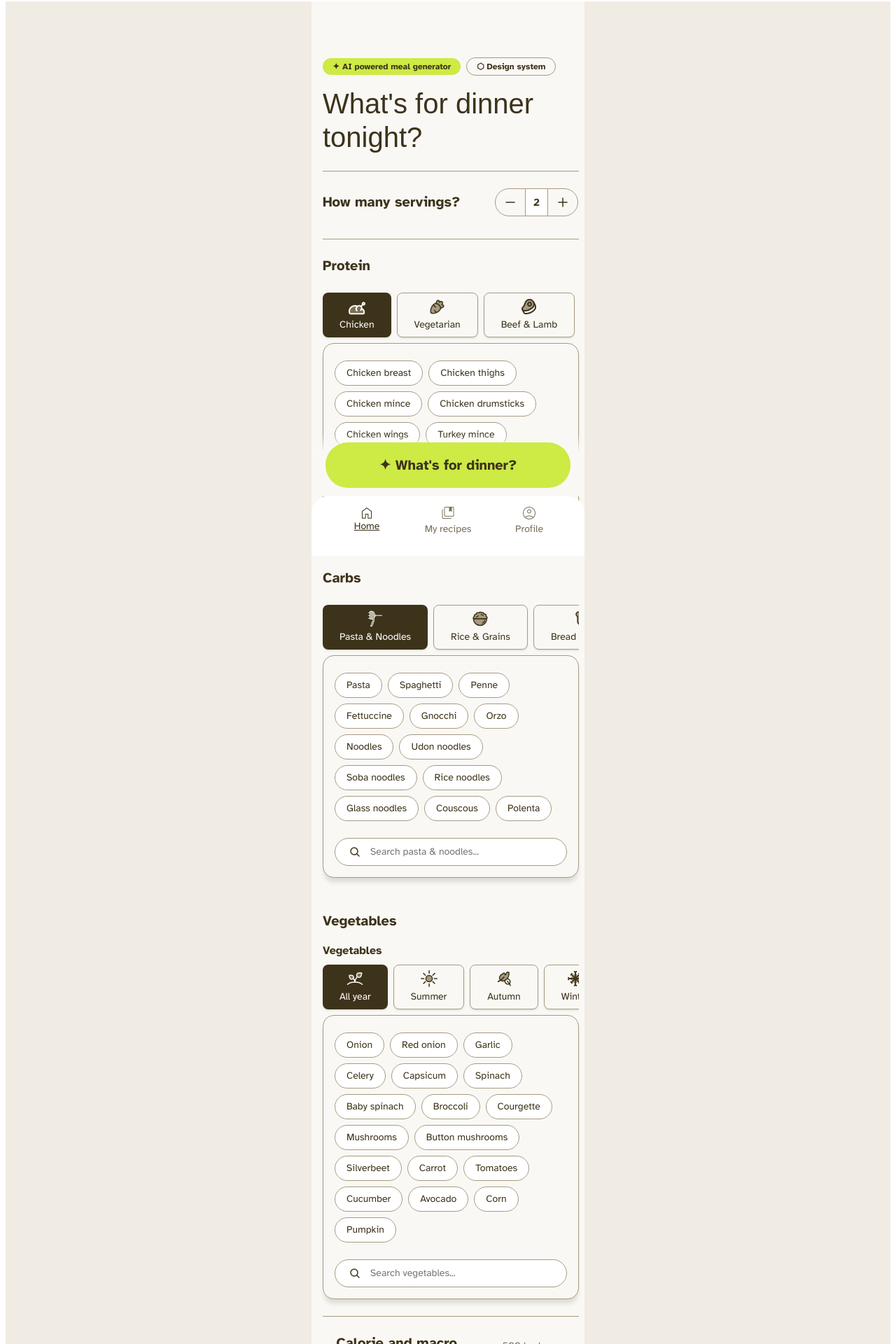
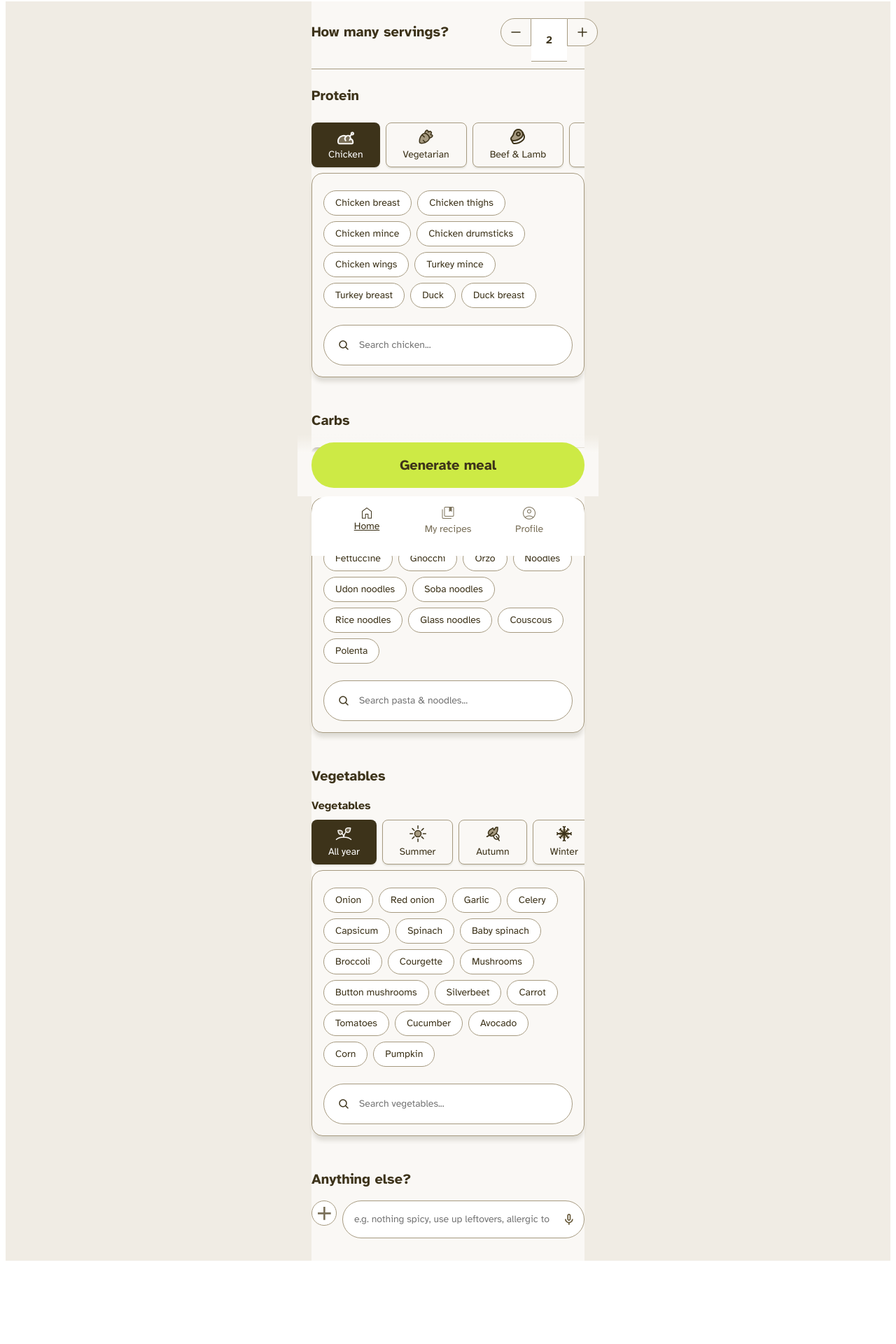
Before and after one commit to jamesrrweeks/wfdt, a React (Vite) app: page / in a window 1280 px wide. Shown: the part 6-1926 px from the top of the page at 70% size. After the commit the page ends 1815 px from the top, so only its background shows below. Built offline with nearby package versions, Linux system fonts and the light colour scheme; a web font is replaced by a local one.

Commit message:
Update InputScreen.jsx

```diff
--- a/src/components/InputScreen.jsx
+++ b/src/components/InputScreen.jsx
@@ -1,46 +1,24 @@
 import { useState } from "react";
 import { C, SPACE, T, F } from "../tokens.js";
-import { CURRENT_SEASON, PROTEIN_CATEGORIES, CARB_CATEGORIES, DEFAULT_MACROS } from "../data.jsx";
+import { CURRENT_SEASON, PROTEIN_CATEGORIES, CARB_CATEGORIES } from "../data.jsx";
 import CategoryChipSelector from "./CategoryChipSelector.jsx";
 import VegSelector from "./VegSelector.jsx";
-import MacroSelector, { CalorieSlider } from "./MacroSelector.jsx";
 import Stepper from "./Stepper.jsx";
 import AddContext from "./AddContext.jsx";
 
 export default function InputScreen({ onGenerate, isLoading, onShowDS }) {
-  const [season, setSeason]           = useState(CURRENT_SEASON);
-  const [proteins, setProteins]       = useState(["Any"]);
-  const [carbs, setCarbs]             = useState(["Any"]);
-  const [veg, setVeg]                 = useState(["Any"]);
-  const [calories, setCalories]       = useState(500);
-  const [macros, setMacros]           = useState(DEFAULT_MACROS);
-  const [people, setPeople]           = useState(2);
-  const [freeNotes, setFreeNotes]     = useState([]);
-  const [detailsOpen, setDetailsOpen] = useState(false);
+  const [season, setSeason]       = useState(CURRENT_SEASON);
+  const [proteins, setProteins]   = useState(["Any"]);
+  const [carbs, setCarbs]         = useState(["Any"]);
+  const [veg, setVeg]             = useState(["Any"]);
+  const [people, setPeople]       = useState(2);
+  const [freeNotes, setFreeNotes] = useState([]);
 
   const handleSeasonChange = (s) => { setSeason(s); setVeg(["Any"]); };
   const removeFreeNote = (i) => setFreeNotes(prev => prev.filter((_,idx) => idx !== i));
 
   return (
-    <div style={{ padding:"80px 8px 220px 16px" }}>
-      <style>{`
-        @keyframes spin{from{transform:rotate(0deg)}to{transform:rotate(360deg)}}
-        *{box-sizing:border-box} ::-webkit-scrollbar{display:none} input:focus,textarea:focus{outline:none}
-      `}</style>
-
-      {/* Header */}
-      <div style={{ paddingBottom:`${SPACE.m}px`, borderBottom:`1px solid ${C.strokeStrong}` }}>
-        <div style={{ display:"flex", alignItems:"center", gap:`${SPACE.xs}px`, marginBottom:`${SPACE.s}px`, flexWrap:"wrap" }}>
-          <div style={{ display:"inline-flex", alignItems:"center", background:C.primary, borderRadius:"100px", padding:"5px 14px" }}>
-            <span style={{ fontSize:"12px", fontWeight:"700", color:C.textStrong, fontFamily:F }}>✦ AI powered meal generator</span>
-          </div>
-          <button onClick={onShowDS} style={{ display:"inline-flex", alignItems:"center", background:"transparent", border:`1px solid ${C.strokeStrong}`, borderRadius:"100px", padding:"5px 14px", cursor:"pointer" }}>
-            <span style={{ fontSize:"12px", fontWeight:"700", color:C.textStrong, fontFamily:F }}>⬡ Design system</span>
-          </button>
-        </div>
-        <h1 style={{ ...T.h1, color:C.textStrong, margin:0 }}>What's for dinner tonight?</h1>
-      </div>
-
+    <>
       {/* Serves */}
       <div style={{ padding:`${SPACE.m}px 0 ${SPACE.l}px`, borderBottom:`1px solid ${C.strokeStrong}`, display:"flex", justifyContent:"space-between", alignItems:"center" }}>
         <div style={{ ...T.h3, color:C.textStrong }}>How many servings?</div>
@@ -63,26 +41,6 @@ export default function InputScreen({ onGenerate, isLoading, onShowDS }) {
       <div style={{ padding:`${SPACE.m}px 0`, display:"flex", flexDirection:"column", gap:`${SPACE.s}px` }}>
         <div style={{ ...T.h3, color:C.textStrong }}>Vegetables</div>
         <VegSelector season={season} selected={veg} onChange={setVeg} onSeasonChange={handleSeasonChange}/>
-      </div>
-
-      {/* Calories accordion */}
-      <div style={{ borderTop:`1px solid ${C.strokeStrong}`, borderBottom:`1px solid ${C.strokeStrong}` }}>
-        <button onClick={()=>setDetailsOpen(o=>!o)} style={{
-          width:"100%", padding:`${SPACE.m}px 0`, background:"none", border:"none", cursor:"pointer",
-          display:"flex", justifyContent:"space-between", alignItems:"center",
-        }}>
-          <div style={{ display:"flex", alignItems:"center", gap:"10px" }}>
-            <span style={{ ...T.h3, color:C.textStrong }}>Calorie and macro details</span>
-            {!detailsOpen && <span style={{ ...T.tiny, color:C.muted }}>{calories} kcal · {macros.protein}P/{macros.carbs}C/{macros.fat}F</span>}
-          </div>
-          <span style={{ fontSize:"12px", color:C.muted, transition:"transform 0.2s", display:"inline-block", transform:detailsOpen?"rotate(180deg)":"rotate(0deg)" }}>▼</span>
-        </button>
-        {detailsOpen && (
-          <div style={{ display:"flex", flexDirection:"column", gap:`${SPACE.m}px`, paddingBottom:`${SPACE.m}px` }}>
-            <CalorieSlider value={calories} onChange={setCalories}/>
-            <MacroSelector value={macros} onChange={setMacros}/>
-          </div>
-        )}
       </div>
 
       {/* Anything else */}
@@ -138,7 +96,7 @@ export default function InputScreen({ onGenerate, isLoading, onShowDS }) {
           </div>
         )}
         <button
-          onClick={() => onGenerate({ season, proteins, carbs, veg, calories, macros, people, freeText: freeNotes.join(". ") })}
+          onClick={() => onGenerate({ season, proteins, carbs, veg, people, freeText: freeNotes.join(". ") })}
           disabled={isLoading}
           style={{
             width:"100%", height:"65px",
@@ -151,10 +109,10 @@ export default function InputScreen({ onGenerate, isLoading, onShowDS }) {
         >
           {isLoading
             ? <><span style={{ animation:"spin 1s linear infinite", display:"inline-block" }}>✦</span> Finding ideas...</>
-            : "✦ What's for dinner?"
+            : "Generate meal"
           }
         </button>
       </div>
-    </div>
+    </>
   );
 }
```
